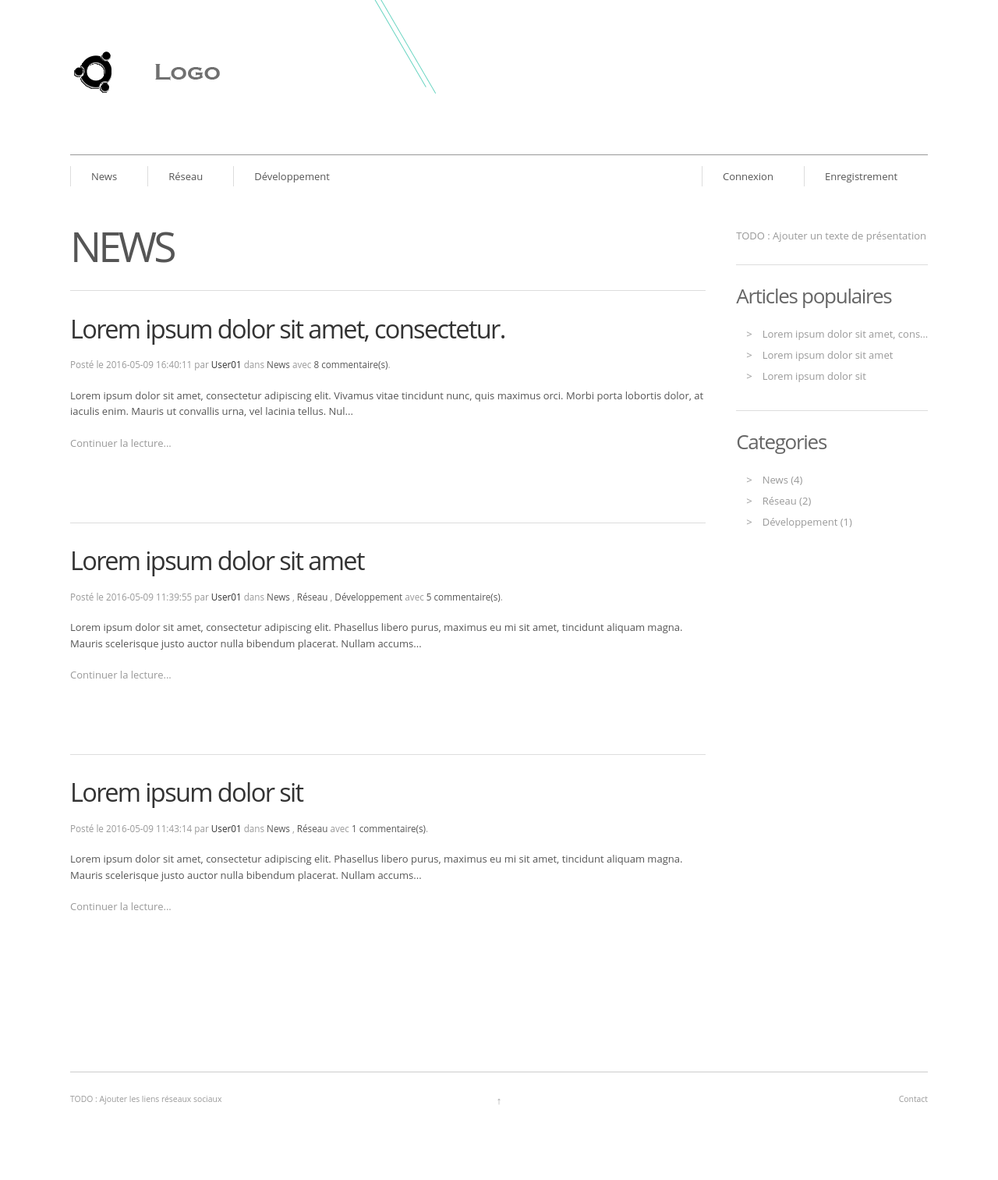
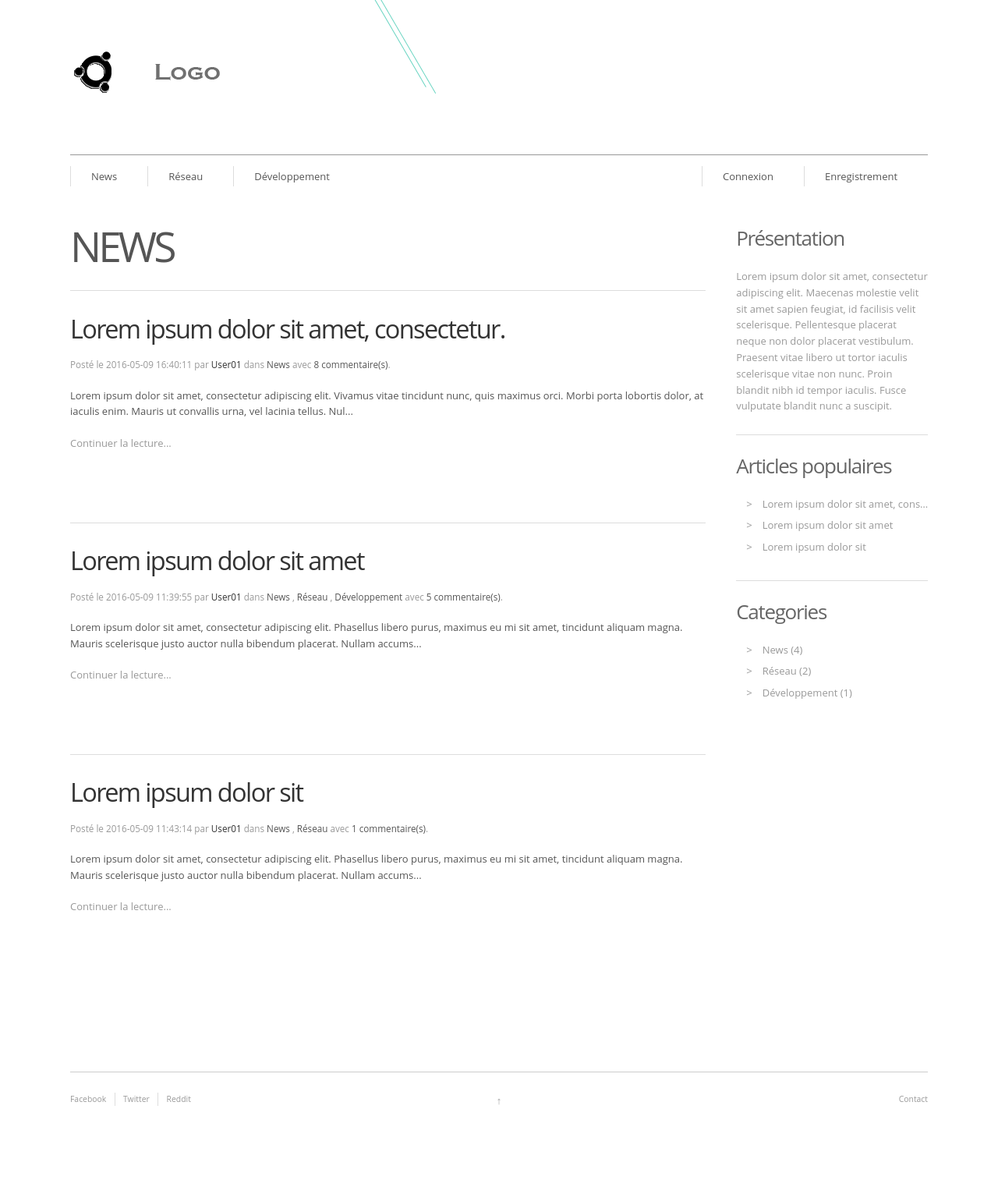
Before and after one commit to vsn4ke/CNAM, a PHP site: page / in a window 1280 px wide. Shown: the whole page at 78% size. Run offline with PHP 8.4, Linux system fonts and the light colour scheme; data comes from the database, SQL or seed files in the repository.

Commit message:
Minor adjustment for release

```diff
--- a/View/AdmincategoryView.php
+++ b/View/AdmincategoryView.php
@@ -1,10 +1,10 @@
 <h3>Catégorie(s) : </h3>
 <ul>
     <?php foreach($categories as $category):?>
-        <li id="delete-<?= $category['id']?>"><span id="name-<?= $category['id']?>"><?= $category['name']?></span>
+        <li id="delete-<?= $category['id']?>"><span id="name-<?= $category['id']?>"><?= sanitize($category['name'])?></span>
             <small>
-                <a href="#" title="Edit" id="e-<?= $category['id'] . '-' . $category['name'] ?>">Editer</a>,
-                <a href="#" title="Delete" id="d-<?= $category['id'] . '-' . $category['name'] ?>">Supprimer</a>
+                <a href="#" title="Edit" id="e-<?= $category['id'] . '-' . sanitize($category['name']) ?>">Editer</a>,
+                <a href="#" title="Delete" id="d-<?= $category['id'] . '-' . sanitize($category['name']) ?>">Supprimer</a>
             </small>
         </li>
     <?php endforeach; ?>
--- a/View/Layout.php
+++ b/View/Layout.php
@@ -99,7 +99,8 @@
             </div>
             <?php endif; ?>
             <div class="widget">
-                <p>TODO : Ajouter un texte de présentation</p>
+                <h2>Présentation</h2>
+                <p>Lorem ipsum dolor sit amet, consectetur adipiscing elit. Maecenas molestie velit sit amet sapien feugiat, id facilisis velit scelerisque. Pellentesque placerat neque non dolor placerat vestibulum. Praesent vitae libero ut tortor iaculis scelerisque vitae non nunc. Proin blandit nibh id tempor iaculis. Fusce vulputate blandit nunc a suscipit.</p>
             </div>
             <div class="widget">
                 <h2>Articles populaires</h2>
@@ -123,7 +124,9 @@
     <div class="divide-top">
         <footer class="grid-wrap">
             <ul class="grid col-one-third social">
-                <li><a href="#">TODO : Ajouter les liens réseaux sociaux</a></li>
+                <li><a href="#">Facebook</a></li>
+                <li><a href="#">Twitter</a></li>
+                <li><a href="#">Reddit</a></li>
             </ul>
             <div class="up grid col-one-third "> <a href="#navtop" title="Go back up">&uarr;</a> </div>
             <nav class="grid col-one-third ">
--- a/View/PostView.php
+++ b/View/PostView.php
@@ -56,7 +56,7 @@
                 <p>[url=mon_chemin.html]Mon texte[/url] donnera <a href="mon_chemin.html">Mon texte</a></p>
                 <p>[quote=Author]Mon texte[/quote] donnera </p><blockquote><h6>Par Author</h6><p>Mon texte</p></blockquote>
                 <p>[code]Mon texte[/code] donnera </p><pre>Mon texte</pre>
-                <p>[img]lien_vers_mon_image[/img] donnera <img src="lien_vers_mon_image"></p>
+                <p>[img]http://odevillers.esy.es/View/img/logo.png[/img] donnera <img src="http://odevillers.esy.es/View/img/logo.png"></p>
             </div>
         </div>
         <form action="<?= generateURL('comment')?>" method="post">
```
